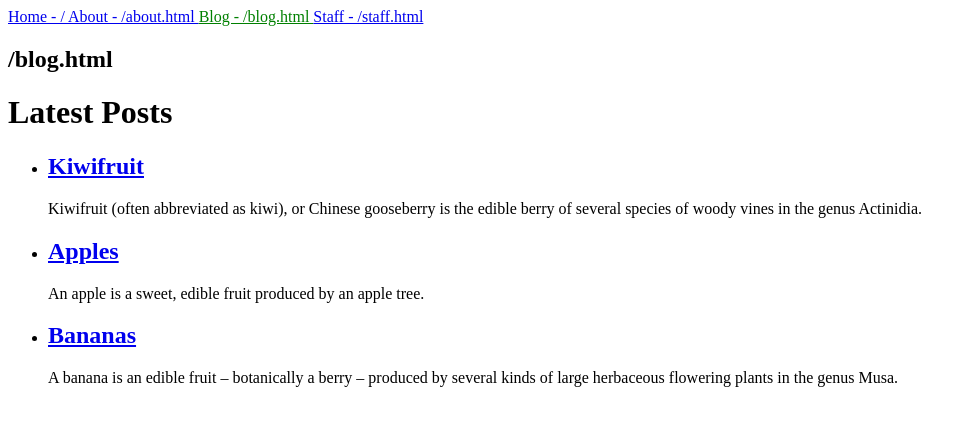
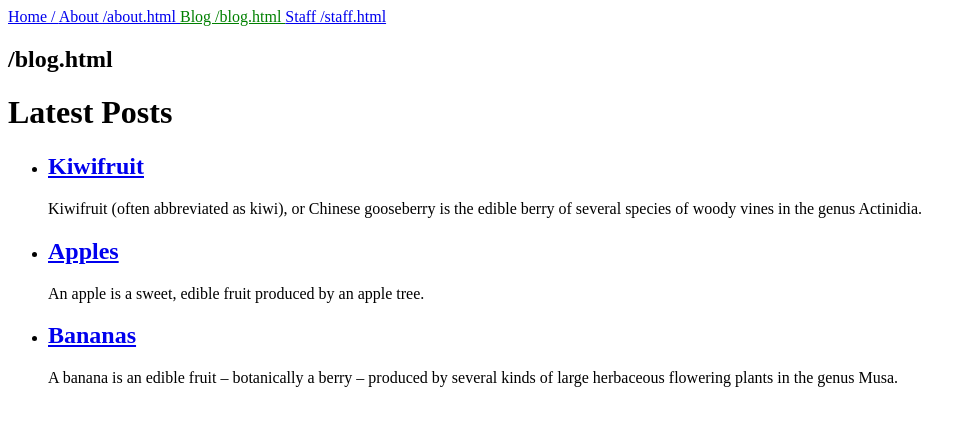
Before and after one commit to ssommerit/test-gh-pages, a Jekyll site: the page built from docs/blog.html, in a window 1280 px wide. Shown: the top 426 px of the page, without its empty margins (0-977 px from the left). Built offline with Jekyll 4.4.1, drawn with Linux system fonts in a browser that asks for light colours.

Commit message:
another shot at navigation

```diff
--- a/docs/_includes/navigation.html
+++ b/docs/_includes/navigation.html
@@ -1,7 +1,8 @@
 <nav>
     {%for item in site.data.navigation %}
             <a href="{{ site.baseurl }}{{ item.link }}" {% if page.url == item.link %} class="current" {% endif %}>
-                {{ item.name }} - {{ item.link }}
+                {{ item.name }}
+                {{ item.link }}
             </a>
     {% endfor %}
     <h2>{{ page.url }}</h2>
```
